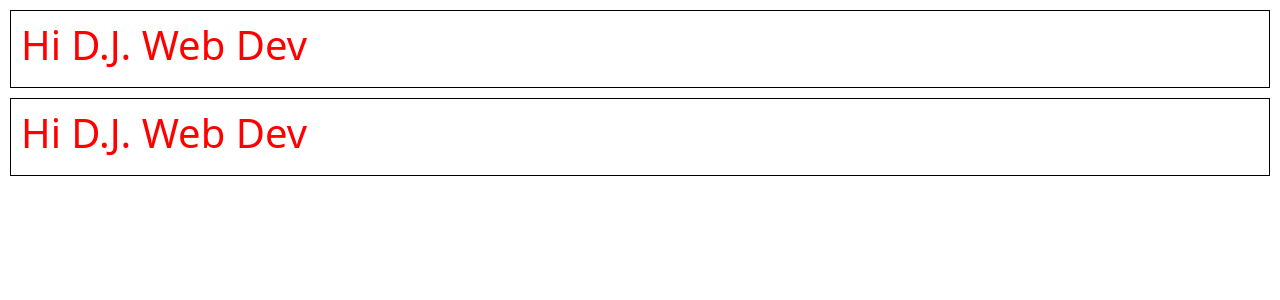
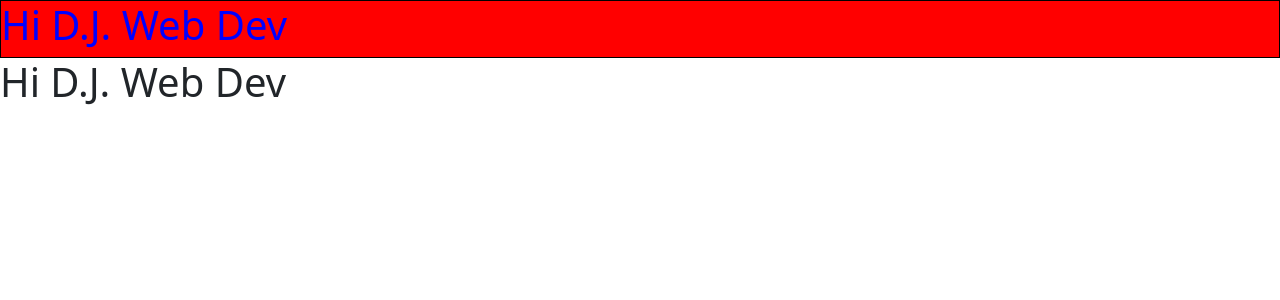
Before and after one commit to zrodriguezperez/mation, an Angular app: page / in a window 1280 px wide. Shown: the top 300 px of the page. Built offline with nearby package versions, Linux system fonts and the light colour scheme.

Commit message:
host-context

```diff
--- a/src/app/Components/course/course.component.css
+++ b/src/app/Components/course/course.component.css
@@ -1,6 +1,6 @@
-:host() {
-    display: block;
-    border: 1px solid black;
-    padding: 10px;
-    margin: 10px;
+  :host-context(.content-1) {
+     color:blue;
+     background-color: red;
+     border: 1px solid black;
+     display: block;
   }
--- a/src/app/app.component.html
+++ b/src/app/app.component.html
@@ -1,2 +1,9 @@
-<app-course class="is-active"></app-course>
-<app-course></app-course>
+<div class="content-1">
+    <div>
+        <app-course class="is-active"></app-course>
+    </div>
+</div>
+
+<div class="content-2">
+    <app-course></app-course>
+</div>
--- a/src/styles.css
+++ b/src/styles.css
@@ -1,4 +1 @@
 /* You can add global styles to this file, and also import other style files */
-h1{
-    color:red;
-}
```
